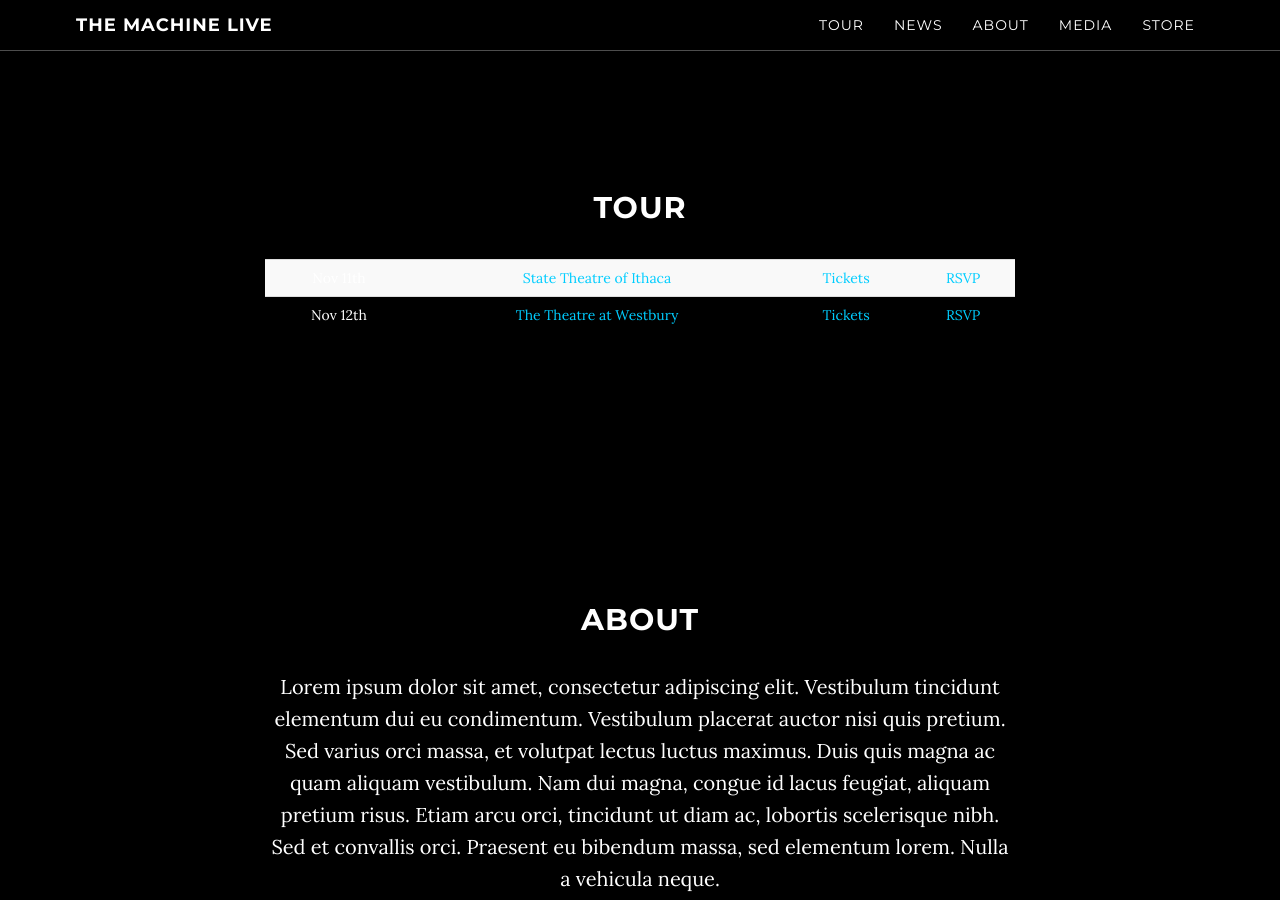
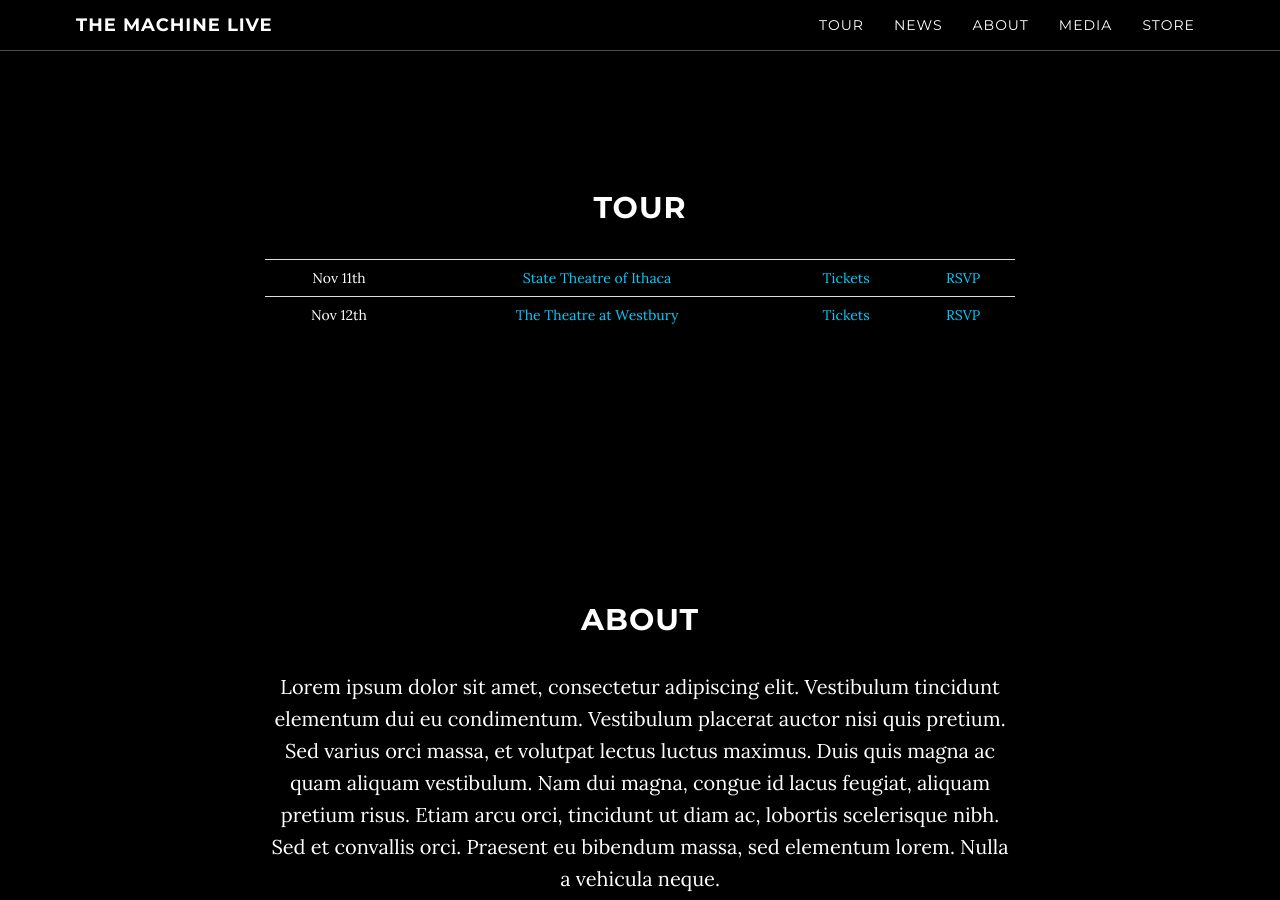
Before and after one commit to machineweb/machineweb.github.io, a Jekyll site: the page built from index.html, in a window 1280 px wide and 900 px high, scrolled down 959 px. Built offline with Jekyll 4.4.1, drawn with Linux system fonts in a browser that asks for light colours; comment, search, counter and statistics services are not loaded.

Commit message:
tour table updated

```diff
--- a/_includes/tour.html
+++ b/_includes/tour.html
@@ -5,7 +5,7 @@
 
             {{ page.content | markdownify }}
 
-                <table class="table table-striped">
+                <table class="table">
 
                     {% for event in site.data.tour %}
                     {% assign loopindex = forloop.index | modulo: 2 %}
```
